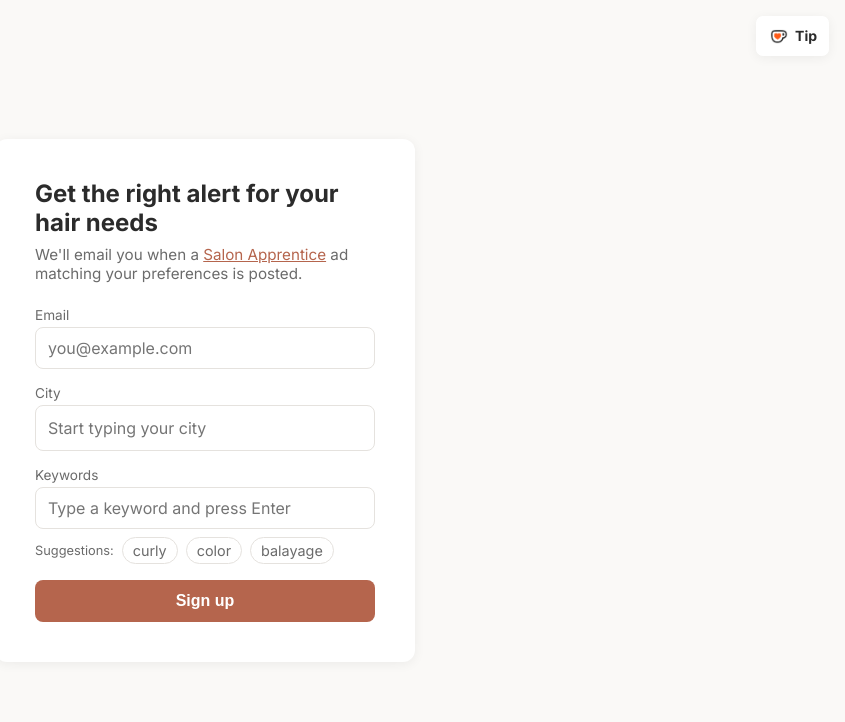
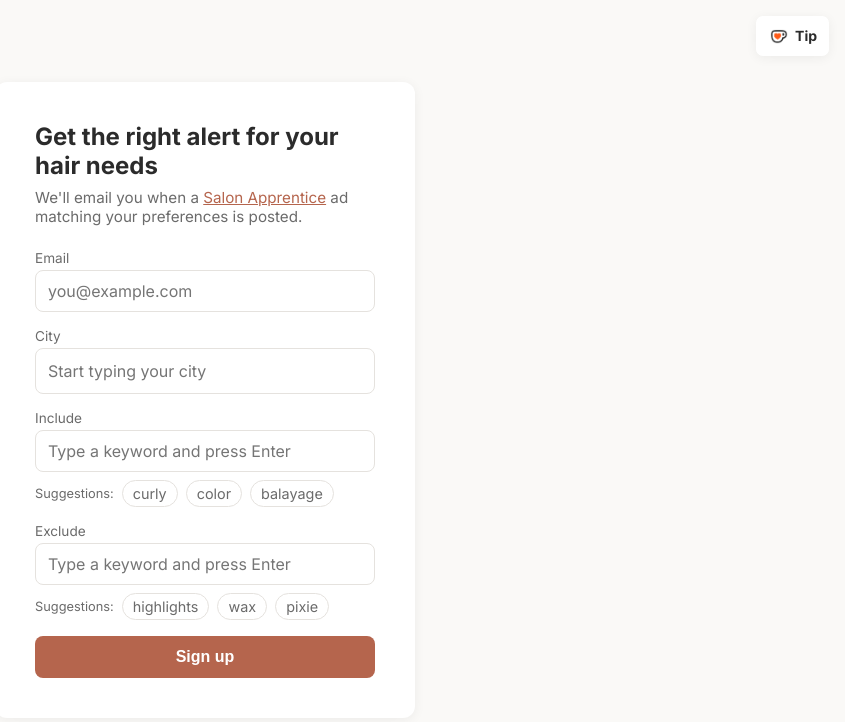
Before and after one commit to saltabe/apprentice-alerts, a Flask app: page / in a window 1280 px wide. Shown: the top 722 px of the page, without its empty margins (435-1280 px from the left). Run offline with Flask 3, Linux system fonts and the light colour scheme.

Commit message:
Split the single keywords field into Include and Exclude
A listing matches a subscriber if it matches any Include keyword and no
Exclude keyword. Include-only works as before. Exclude-only (no Include
keywords) matches every listing except ones hitting an Exclude keyword.

- models.py: add keyword_type column, with a migration that backfills
  every existing row as "include" so current subscribers are unaffected
- daily_alert.py: _get_relevant_users groups each subscriber's keywords
  by type and applies include/exclude logic per ad
- app.py: signup/update now read include_keywords and exclude_keywords;
  valid as long as at least one of the two is filled
- _subscription_form.html: the keyword tag-widget (suggestions, tag
  entrance animation, etc.) is refactored into a reusable function and
  instantiated twice - Include suggests curly/color/balayage, Exclude
  suggests highlights/wax/pixie

Tested: migration against a simulated pre-migration database, signup
validation (include+exclude, exclude-only, neither), the manage page
round-trip, and matching logic including a substring-exclude edge case
("men" correctly excluding "Mens curly haircut").

Co-Authored-By: Claude Sonnet 5 <noreply@anthropic.com>

```diff
--- a/app.py
+++ b/app.py
@@ -24,13 +24,17 @@ models.init_db(models.get_connection())
 def _get_forms():
     email = request.form.get("email")
     city = request.form.get("city")
-    keywords_str = request.form.get("keywords")
+    include_str = request.form.get("include_keywords")
+    exclude_str = request.form.get("exclude_keywords")
 
-    return email, city, keywords_str
+    return email, city, include_str, exclude_str
 
 
 def _format_keywords(keywords_str):
-    return [item.strip() for item in keywords_str.split(',')]
+    if not keywords_str:
+        return []
+
+    return [item.strip() for item in keywords_str.split(',') if item.strip()]
 
 
 def _decode_token(token):
@@ -40,16 +44,25 @@ def _decode_token(token):
         return None
 
 
-def _signup_form_valid(email, city, keywords_str):
-    return bool(email) and city in CITIES and bool(keywords_str)
+def _signup_form_valid(email, city, include_str, exclude_str):
+    return bool(email) and city in CITIES and (bool(include_str) or bool(exclude_str))
 
 
-def _render_manage_page(email, city, keywords, token):
+def _insert_keywords(conn, email, city, include_str, exclude_str):
+    for keyword in _format_keywords(include_str):
+        models.insert_user(conn, email, city, keyword, "include")
+
+    for keyword in _format_keywords(exclude_str):
+        models.insert_user(conn, email, city, keyword, "exclude")
+
+
+def _render_manage_page(email, city, include_keywords, exclude_keywords, token):
     return render_template(
         "change.html",
         email=email,
         city=city,
-        keywords=keywords,
+        include_keywords=include_keywords,
+        exclude_keywords=exclude_keywords,
         token=token,
         city_labels=CITY_LABELS,
     )
@@ -60,15 +73,12 @@ def index():
     if request.method == "POST":
         conn = models.get_connection()
 
-        email, city, keywords_str = _get_forms()
+        email, city, include_str, exclude_str = _get_forms()
 
-        if not _signup_form_valid(email, city, keywords_str):
+        if not _signup_form_valid(email, city, include_str, exclude_str):
             return redirect("/")
 
-        keywords = _format_keywords(keywords_str)
-
-        for keyword in keywords:
-            models.insert_user(conn, email, city, keyword)
+        _insert_keywords(conn, email, city, include_str, exclude_str)
 
         conn.commit()
 
@@ -101,25 +111,24 @@ def update():
 
         # below code is for if user modifies subscription
 
-        email, city, keywords_str = _get_forms()
+        email, city, include_str, exclude_str = _get_forms()
 
-        if not _signup_form_valid(email, city, keywords_str):
+        if not _signup_form_valid(email, city, include_str, exclude_str):
             return redirect("/")
 
         # delete all existing entries for user
         # to keep it simple
         models.delete_user(conn, old_email)
 
-        keywords = _format_keywords(keywords_str)
-
-        for keyword in keywords:
-            models.insert_user(conn, email, city, keyword)
+        _insert_keywords(conn, email, city, include_str, exclude_str)
 
         conn.commit()
 
         flash("Your subscription has been updated.")
 
-        return _render_manage_page(email, city, keywords, token)
+        return _render_manage_page(
+            email, city, _format_keywords(include_str), _format_keywords(exclude_str), token
+        )
 
     else:
         conn = models.get_connection()
@@ -133,9 +142,10 @@ def update():
         rows = models.select_user(conn, old_email)
         email = rows[0]["email"]
         city = rows[0]["city"]
-        keywords = [row["keyword"] for row in rows]
+        include_keywords = [row["keyword"] for row in rows if row["keyword_type"] == "include"]
+        exclude_keywords = [row["keyword"] for row in rows if row["keyword_type"] == "exclude"]
 
-        return _render_manage_page(email, city, keywords, token)
+        return _render_manage_page(email, city, include_keywords, exclude_keywords, token)
 
 
 @app.route("/run-daily-alert", methods=["POST"])
--- a/templates/_subscription_form.html
+++ b/templates/_subscription_form.html
@@ -34,11 +34,19 @@
 </div>
 
 <div class="field">
-    <label for="tag-input">Keywords</label>
-    <input type="text" id="tag-input" placeholder="Type a keyword and press Enter">
+    <label for="include-input">Include</label>
+    <input type="text" id="include-input" placeholder="Type a keyword and press Enter">
     <!-- Hidden input that holds the comma-joined keyword list for form submission -->
-    <input type="hidden" name="keywords" id="hidden-keywords">
-    <div id="tag-list" class="tag-list-plain"></div>
+    <input type="hidden" name="include_keywords" id="hidden-include-keywords">
+    <div id="include-tag-list" class="tag-list-plain"></div>
+</div>
+
+<div class="field">
+    <label for="exclude-input">Exclude</label>
+    <input type="text" id="exclude-input" placeholder="Type a keyword and press Enter">
+    <!-- Hidden input that holds the comma-joined keyword list for form submission -->
+    <input type="hidden" name="exclude_keywords" id="hidden-exclude-keywords">
+    <div id="exclude-tag-list" class="tag-list-plain"></div>
 </div>
 
 <script>
@@ -269,11 +277,14 @@
     }
   });
 
-  const tagInput = document.getElementById('tag-input');
-  const tagList = document.getElementById('tag-list');
-  const hiddenKeywords = document.getElementById('hidden-keywords');
-  const suggestedKeywords = ['curly', 'color', 'balayage'];
-  let keywordsArray = {{ keywords|default([])|tojson }};
+  // one instance of this runs the whole tag-input + suggestion-chip widget
+  // for a single field (Include or Exclude), independently of the other
+  function createKeywordField(options) {
+    const input = document.getElementById(options.inputId);
+    const tagList = document.getElementById(options.tagListId);
+    const hiddenInput = document.getElementById(options.hiddenInputId);
+    const suggestedKeywords = options.suggestedKeywords;
+    let keywordsArray = options.initialKeywords.slice();
 
     let lastAdded = null;
 
@@ -326,7 +337,7 @@
       // clicking a suggestion chip moves keyboard focus to that button;
       // bring it back to the text input so Backspace immediately after
       // picking a suggestion works the same as it does after typing
-    tagInput.focus();
+      input.focus();
     }
 
     function renderTags() {
@@ -354,15 +365,15 @@
         .filter((kw) => !suggestedKeywords.includes(kw))
         .forEach((kw) => tagList.appendChild(buildTagEl(kw)));
 
-    hiddenKeywords.value = keywordsArray.join(','); // Submits as "kw1,kw2,kw3"
+      hiddenInput.value = keywordsArray.join(','); // Submits as "kw1,kw2,kw3"
     }
 
-  tagInput.addEventListener('keydown', function(e) {
+    input.addEventListener('keydown', function(e) {
       if (e.key === 'Enter') {
         e.preventDefault();
-      addKeyword(tagInput.value.trim());
-      tagInput.value = '';
-    } else if (e.key === 'Backspace' && tagInput.value === '' && keywordsArray.length > 0) {
+        addKeyword(input.value.trim());
+        input.value = '';
+      } else if (e.key === 'Backspace' && input.value === '' && keywordsArray.length > 0) {
         keywordsArray.pop();
         lastAdded = null;
         renderTags();
@@ -370,4 +381,21 @@
     });
 
     renderTags();
+  }
+
+  createKeywordField({
+    inputId: 'include-input',
+    tagListId: 'include-tag-list',
+    hiddenInputId: 'hidden-include-keywords',
+    suggestedKeywords: ['curly', 'color', 'balayage'],
+    initialKeywords: {{ include_keywords|default([])|tojson }},
+  });
+
+  createKeywordField({
+    inputId: 'exclude-input',
+    tagListId: 'exclude-tag-list',
+    hiddenInputId: 'hidden-exclude-keywords',
+    suggestedKeywords: ['highlights', 'wax', 'pixie'],
+    initialKeywords: {{ exclude_keywords|default([])|tojson }},
+  });
 </script>
```
Also changed, not shown: daily_alert.py (+16 -5 lines), models.py (+12 -2 lines). Lines whose indentation alone changed are shown as unchanged.
